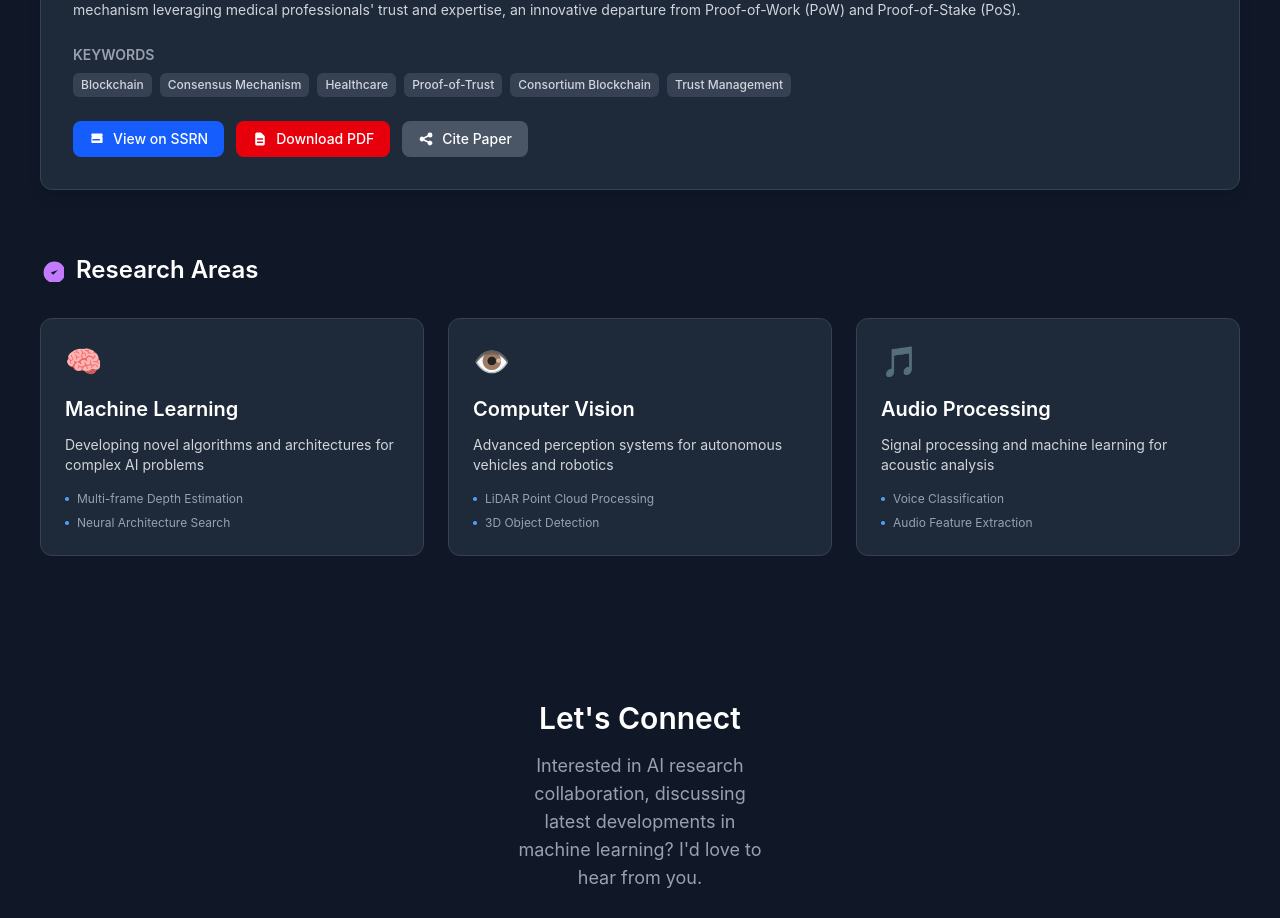
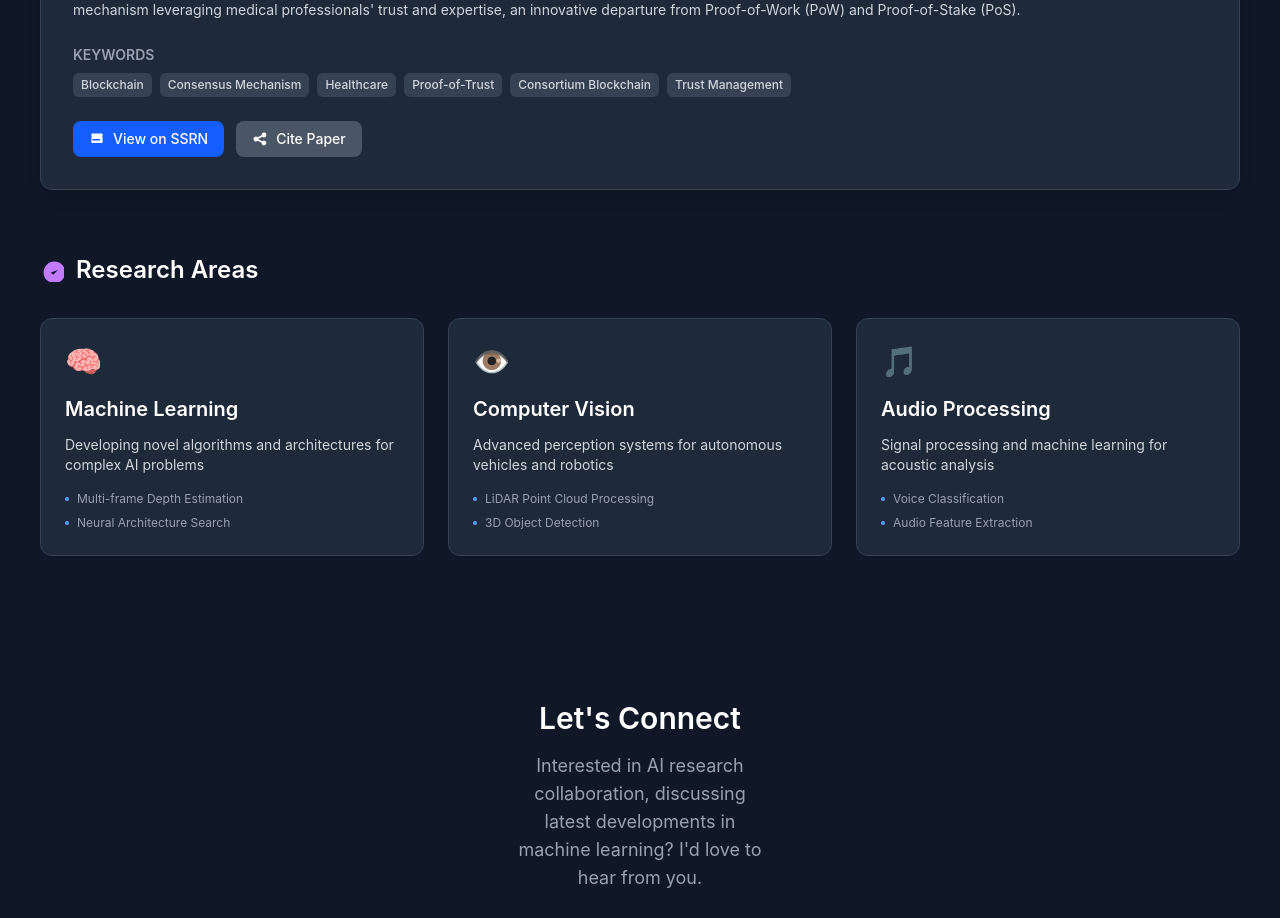
Before and after one commit to AkhilKas/personal-portfolio, a React (Vite) app: page / in a window 1280 px wide. Shown: the part 4000-4918 px from the top of the page. Built offline with nearby package versions, Linux system fonts and the light colour scheme.

Commit message:
Removed download button from research since it was redundant.

```diff
--- a/src/components/Research.jsx
+++ b/src/components/Research.jsx
@@ -164,18 +164,6 @@ export default function Research() {
                   View on SSRN
                 </a>
 
-                <a
-                  href={paper.links.pdf}
-                  target="_blank"
-                  rel="noopener noreferrer"
-                  className="flex items-center gap-2 bg-red-600 hover:bg-red-700 text-white text-sm font-medium py-2 px-4 rounded-lg transition-colors"
-                >
-                  <svg className="w-4 h-4" fill="currentColor" viewBox="0 0 20 20">
-                    <path fillRule="evenodd" d="M4 4a2 2 0 012-2h4.586A2 2 0 0112 2.586L15.414 6A2 2 0 0116 7.414V16a2 2 0 01-2 2H6a2 2 0 01-2-2V4zm2 6a1 1 0 011-1h6a1 1 0 110 2H7a1 1 0 01-1-1zm1 3a1 1 0 100 2h6a1 1 0 100-2H7z" clipRule="evenodd" />
-                  </svg>
-                  Download PDF
-                </a>
-
                 <button
                   onClick={() => {
                     const citation = "Bagga, Karan Singh and Kasturi, Akhilesh and Kunrarasu, Sonaakshi Shri and B.M, Beena, Proof-of-Trust-in-Expertise (PoTE): A Consensus Mechanism for Healthcare based Consortium Blockchains (April 23, 2024). Proceedings of the International Conference on Innovative Computing & Communication (ICICC 2024), Available at SSRN: https://ssrn.com/abstract=4804243 or http://dx.doi.org/10.2139/ssrn.4804243";
```
